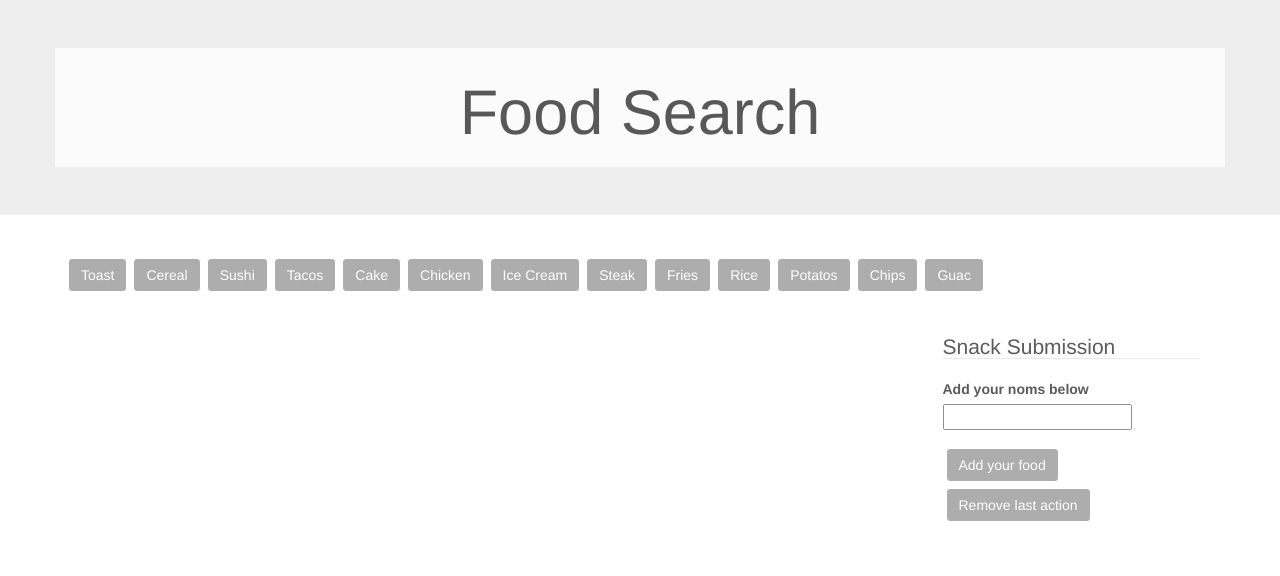
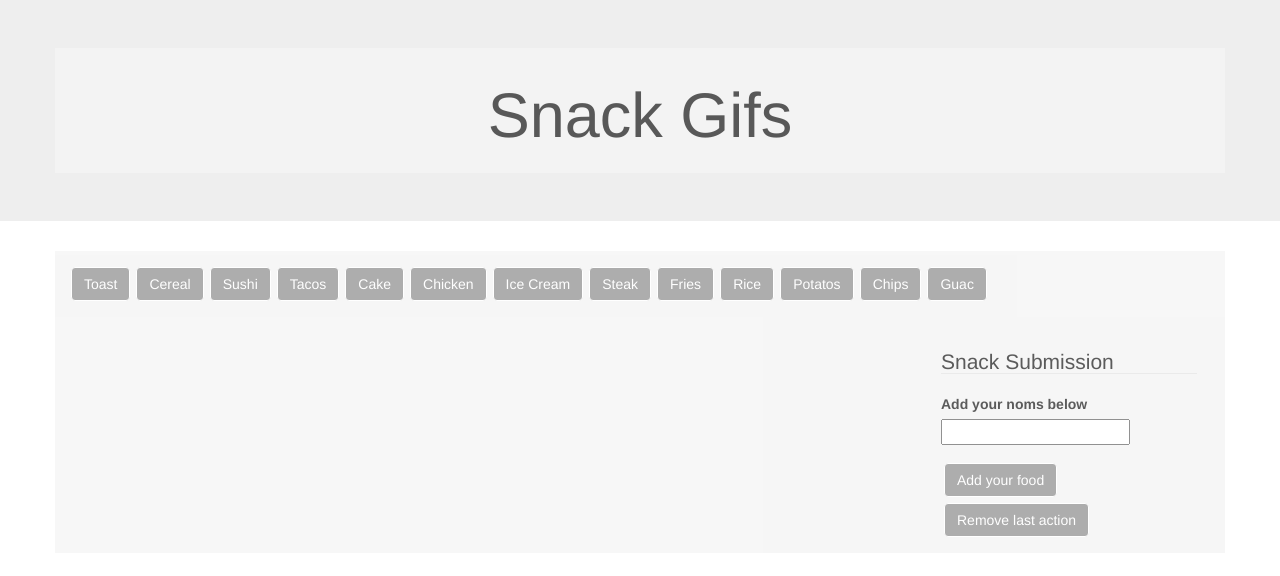
Before and after one commit to ahoyhoi/Giphy-HW, a plain HTML site: page index.html in a window 1280 px wide. Drawn offline with nearby package versions, Linux system fonts and the light colour scheme.

Commit message:
changed css

```diff
--- a/assets/css/style.css
+++ b/assets/css/style.css
@@ -1,7 +1,7 @@
 h1 {
 
 text-align: center;
-color: blueviolet;
+color: green;
 
 
 }
@@ -13,9 +13,9 @@ color: blueviolet;
 
 }
 .container {
-	background-color: #fff;
+	background-color:whitesmoke;
 	opacity: 0.8;
-    padding: 10px;
+    padding: 13px;
     background-image:url(giphy\assets\images\snacks.jpg)
 
 }
--- a/index.html
+++ b/index.html
@@ -1,7 +1,7 @@
 <!DOCTYPE html>
 <html>
 <head>
-    <title>Actions Gifs</title>
+    <title>Foodie Gifs</title>
     <!-- Latest compiled and minified CSS & JS -->
     <link rel="stylesheet" href="https://maxcdn.bootstrapcdn.com/bootstrap/3.3.6/css/bootstrap.min.css" integrity="sha384-1q8mTJOASx8j1Au+a5WDVnPi2lkFfwwEAa8hDDdjZlpLegxhjVME1fgjWPGmkzs7" crossorigin="anonymous">
     <link rel="stylesheet" type="text/css" href="assets/css/style.css">
@@ -10,7 +10,7 @@
     <!-- Header  -->
     <div class="jumbotron">
         <div class="container">
-            <h1>Food Search</h1>
+            <h1>Snack Gifs</h1>
         </div>
     </div>
     <!-- Buttons  -->
```
